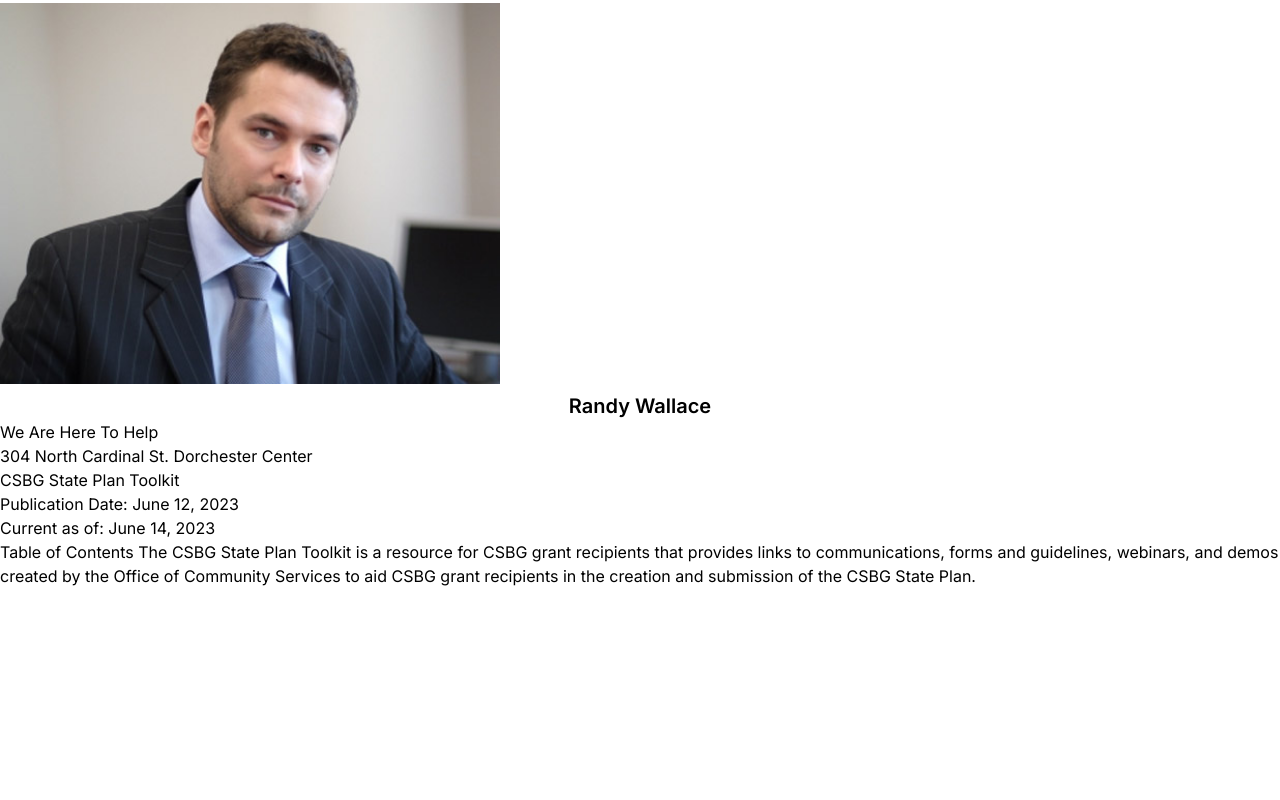
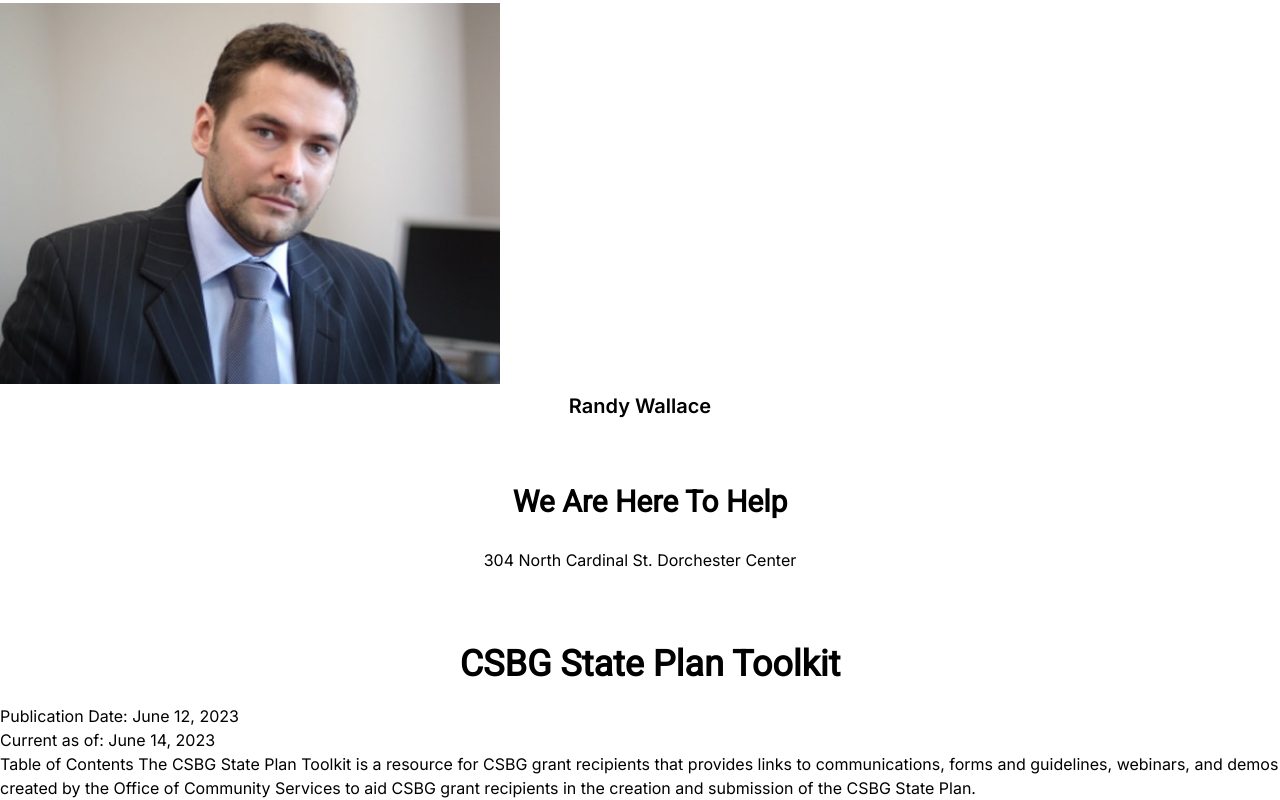
Before and after one commit to Richson-Tech/org, a Next.js app: page /about in a window 1280 px wide. Shown: the part 1357-2157 px from the top of the page. Before the commit the page ends 1945 px from the top, so only its background shows below. Built offline with nearby package versions, Linux system fonts and the light colour scheme.

Commit message:
new commits added

```diff
--- a/src/app/about/page.jsx
+++ b/src/app/about/page.jsx
@@ -51,13 +51,13 @@ const page = () => {
         </div>
       </div>
       <div>
-        <h1 className="text-base">We Are Here To Help</h1>
+        <h1 className="text-3xl text-center pl-5 font-[roboto] font-bold pb-5 pt-16">We Are Here To Help</h1>
         <div>
-          <p>304 North Cardinal St. Dorchester Center</p>
+          <p className="pt-2 text-center p-2">304 North Cardinal St. Dorchester Center</p>
         </div>
       </div>
       <div>
-        <h1>CSBG State Plan Toolkit</h1>
+        <h1 className="text-4xl text-center pl-5 font-[roboto] font-bold pb-5 pt-16">CSBG State Plan Toolkit</h1>
         <p>Publication Date: June 12, 2023</p>
         <p>Current as of: June 14, 2023</p>
         <p>
```
